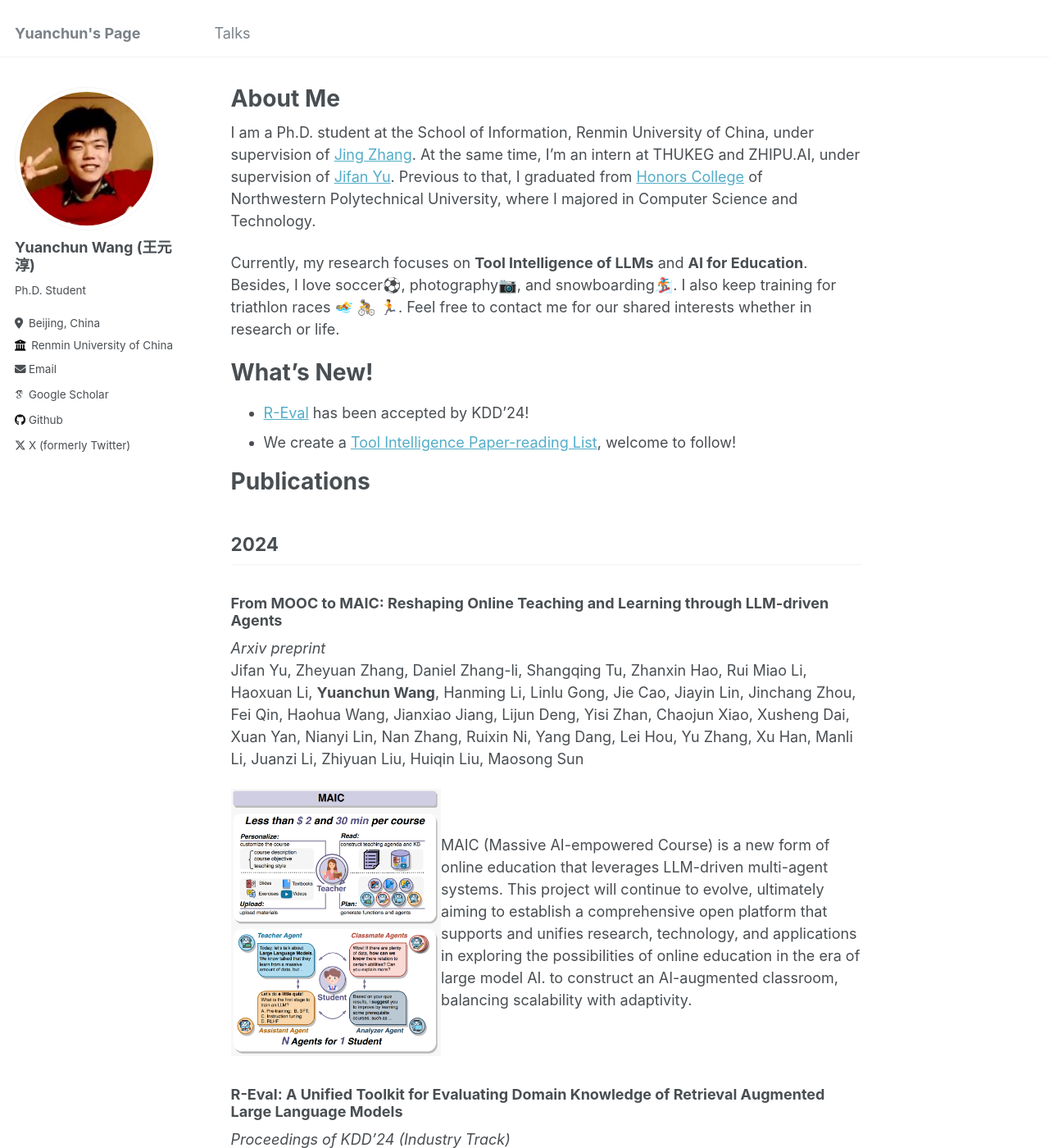
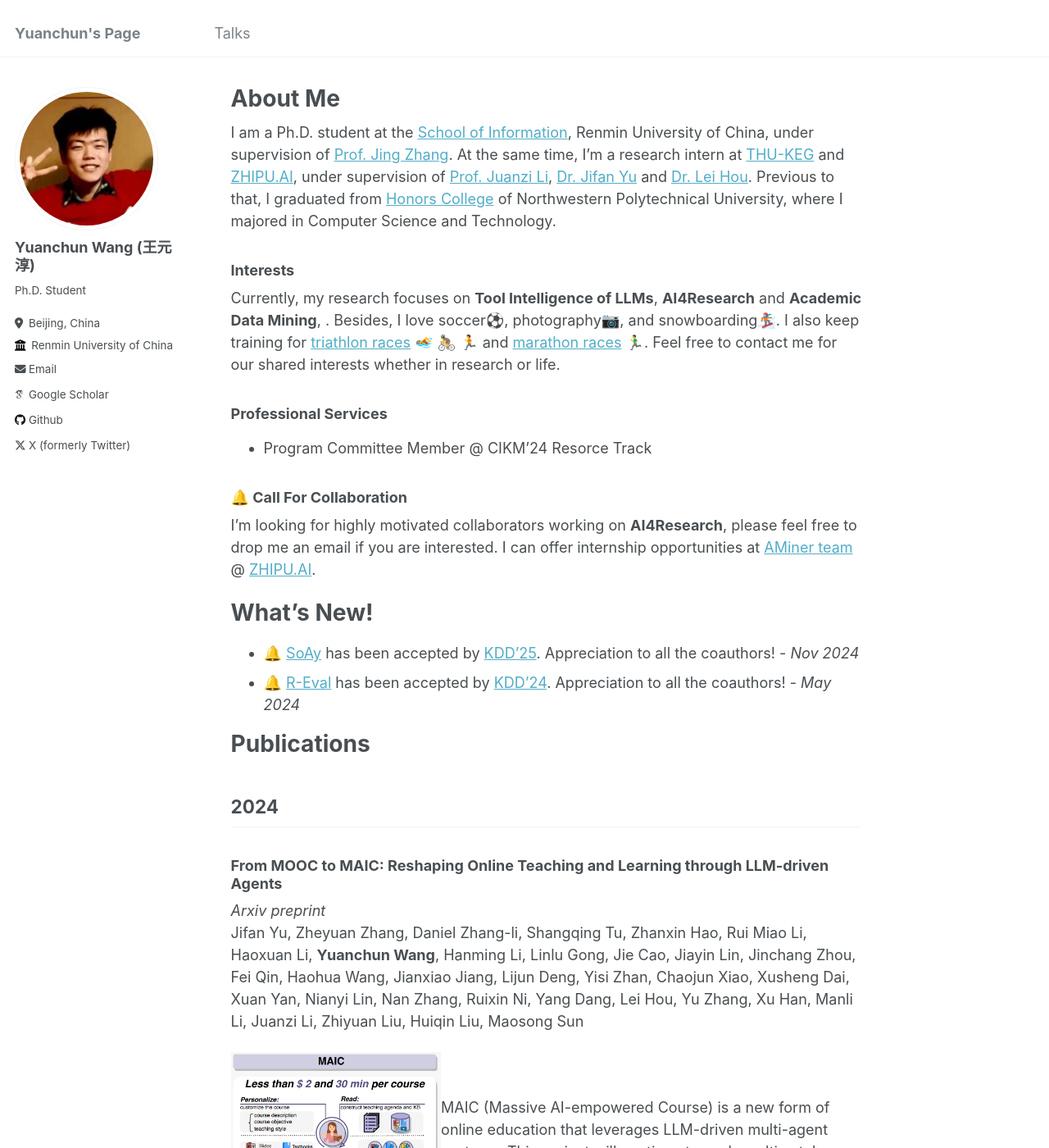
Before and after one commit to WangYC-99/WangYC-99.github.io, a Jekyll site: the page built from _pages/about.md, in a window 1280 px wide and 1400 px high. Shown: the whole window at 82% size. Built offline with Jekyll 4.4.1, drawn with Linux system fonts in a browser that asks for light colours; some web fonts are replaced; some of the changed text lies outside the part shown.

Commit message:
add soay kdd25 & change icon

```diff
--- a/_pages/about.md
+++ b/_pages/about.md
@@ -6,18 +6,25 @@ redirect_from:
   - /about/
   - /about.html
 ---
-I am a Ph.D. student at the School of Information, Renmin University of China, under supervision of [Jing Zhang](https://xiaojingzi.github.io/).
-At the same time, I'm an intern at THUKEG and ZHIPU.AI, under supervision of [Jifan Yu](https://yujifan0326.github.io/).
+I am a Ph.D. student at the [School of Information](http://info.ruc.edu.cn/), Renmin University of China, under supervision of [Prof. Jing Zhang](https://xiaojingzi.github.io/).
+At the same time, I'm a research intern at [THU-KEG](https://keg.cs.tsinghua.edu.cn/) and [ZHIPU.AI](https://www.zhipuai.cn/), under supervision of [Prof. Juanzi Li](https://keg.cs.tsinghua.edu.cn/persons/ljz/), [Dr. Jifan Yu](https://yujifan0326.github.io/) and [Dr. Lei Hou](https://www.cs.tsinghua.edu.cn/info/1113/3938.htm).
 Previous to that, I graduated from [Honors College](https://honors.nwpu.edu.cn/) of Northwestern Polytechnical University, where I majored in Computer Science and Technology.
 
-Currently, my research focuses on **Tool Intelligence of LLMs** and **AI for Education**.
+### Interests
+Currently, my research focuses on **Tool Intelligence of LLMs**, **AI4Research** and **Academic Data Mining**, .
 Besides, I love soccer⚽️, photography📷, and snowboarding🏂.
-I also keep training for triathlon races 🏊 🚴 🏃.
+I also keep training for [triathlon races](https://en.wikipedia.org/wiki/Triathlon) 🏊 🚴 🏃 and [marathon races](https://en.wikipedia.org/wiki/Marathon) 🏃‍♂️.
 Feel free to contact me for our shared interests whether in research or life.
 
+### Professional Services
+* Program Committee Member @ CIKM'24 Resorce Track
+
+### 🔔 Call For Collaboration
+I'm looking for highly motivated collaborators working on **AI4Research**, please feel free to drop me an email if you are interested. I can offer internship opportunities at [AMiner team](https://www.aminer.cn/) @ [ZHIPU.AI](https://www.zhipuai.cn/).
+
 # What's New!
-* [R-Eval](https://arxiv.org/abs/2406.11681) has been accepted by KDD'24!
-* We create a [Tool Intelligence Paper-reading List](https://github.com/RUCKBReasoning/ToolIntelligence_Reading_List), welcome to follow!
+* 🔔 [SoAy](https://arxiv.org/pdf/2405.15165) has been accepted by [KDD'25](https://kdd2025.kdd.org/). Appreciation to all the coauthors! - *Nov 2024*
+* 🔔 [R-Eval](https://arxiv.org/abs/2406.11681) has been accepted by [KDD'24](https://kdd2024.kdd.org/). Appreciation to all the coauthors! - *May 2024*
 
 # Publications
 
@@ -35,8 +42,8 @@ Feel free to contact me for our shared interests whether in research or life.
 </div>
 
 ### R-Eval: A Unified Toolkit for Evaluating Domain Knowledge of Retrieval Augmented Large Language Models
-*Proceedings of KDD'24 (Industry Track)*
-<br> Shangqing Tu and **Yuanchun Wang** (equal contribution), Jifan Yu, Yuyang Xie, Yaran Shi, Xiaozhi Wang, Jing Zhang, Lei Hou, Juanzi Li
+*KDD'24*
+<br> Shangqing Tu * and **Yuanchun Wang** *, Jifan Yu, Yuyang Xie, Yaran Shi, Xiaozhi Wang, Jing Zhang, Lei Hou, Juanzi Li
 <div style="display: flex; align-items: center;">
     <div style="flex: 1;">
         <img src="https://wangyc-99.github.io/images/pubs/reval.jpg" alt="reval.jpg">
@@ -51,7 +58,7 @@ Feel free to contact me for our shared interests whether in research or life.
 [[code](https://github.com/THU-KEG/R-Eval)], [[PDF](https://arxiv.org/pdf/2406.11681)]
 
 ### A Solution-based LLM API-using Methodology for Academic Information Seeking
-*Arxiv preprint*
+*KDD'25*
 <br> **Yuanchun Wang**, Jifan Yu, Zijun Yao, Jing Zhang, Yuyang Xie, Shangqing Tu, Yiyang Fu, Youhe Feng, Jinkai Zhang, Jingyao Zhang, Bowen Huang, Yuanyao Li, Huihui Yuan, Lei Hou, Juanzi Li, Jie Tang
 <div style="display: flex; align-items: center;">
     <div style="flex: 1;">
@@ -67,10 +74,12 @@ Feel free to contact me for our shared interests whether in research or life.
 </div>
 [[code](https://github.com/RUCKBReasoning/SoAy)], [[PDF](https://arxiv.org/pdf/2405.15165)], [[System](https://soay.aminer.cn)], [[Application](https://chatglm.cn/main/gdetail/65bf5a99396389a73ace9352)], [[Model](https://huggingface.co/frederickwang99/soayllama_v2_7b)], [[Benchmark & Dataset](https://huggingface.co/datasets/frederickwang99/SoAyBench)]
 
+***
+
 ## 2023
 
 ### GKD: A General Knowledge Distillation Framework for Large-scale Pre-trained Language Model
-*Proceedings of ACL'23 (Industry Track)*
+*ACL'23*
 <br> Shicheng Tan, Weng Lam Tam, **Yuanchun Wang**, Wenwen Gong, Shu Zhao, Peng Zhang, Jie Tang
 <div style="display: flex; align-items: center;">
     <div style="flex: 1;">
@@ -83,8 +92,6 @@ Feel free to contact me for our shared interests whether in research or life.
     </div>
 </div>
 [[code](https://github.com/aitsc/GLMKD)], [[PDF](https://aclanthology.org/2023.acl-industry.15.pdf)]
-
-***
 
 ### Are Intermediate Layers and Labels Really Necessary? A General Language Model Distillation Method
 *Findings of ACL 2023*
@@ -100,6 +107,8 @@ Feel free to contact me for our shared interests whether in research or life.
     </div>
 </div>
 [[code](https://github.com/aitsc/GLMKD)], [[PDF](https://aclanthology.org/2023.findings-acl.614.pdf)]
+
+***
 
 ## 2022
 
```
Also changed, not shown: images/favicon.ico, images/favicon2.ico (added), 3 other files.
